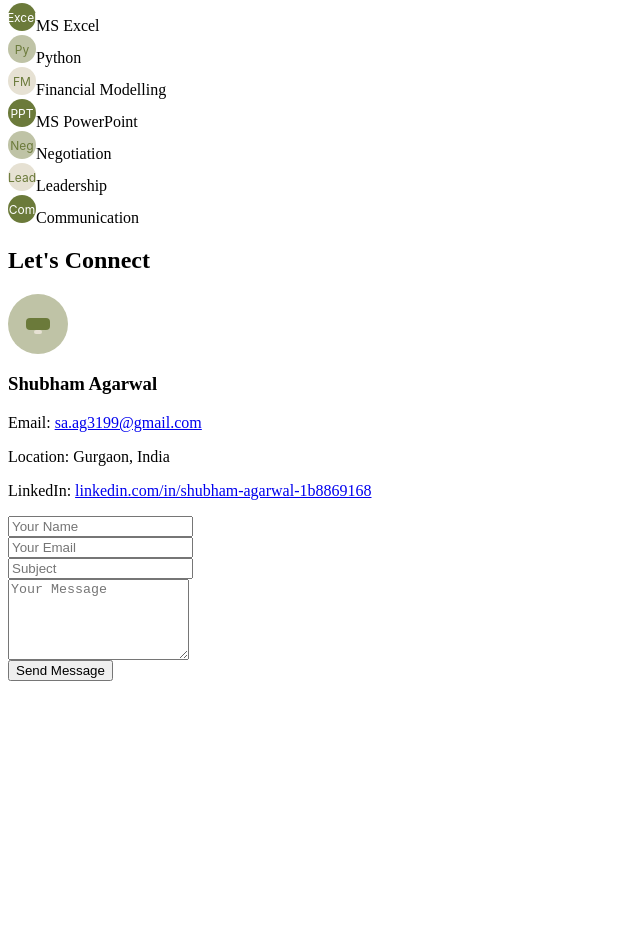
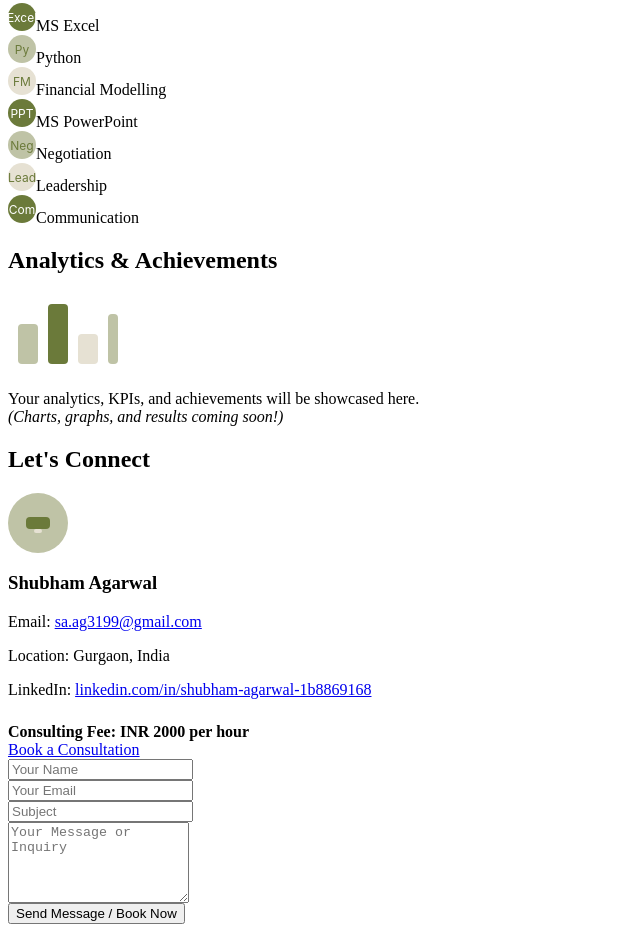
Before and after one commit to Shubham3199-web/soccos_website, a plain HTML site: page index.html in a window 1280 px wide. Shown: the part 674-1614 px from the top of the page, without its empty margins (0-640 px from the left). Before the commit the page ends 1371 px from the top, so only its background shows below. Drawn offline with Linux system fonts and the light colour scheme.

Commit message:
Add Analytics & Achievements section, Book a Consultation button, and display consulting fee

```diff
--- a/index.html
+++ b/index.html
@@ -71,6 +71,22 @@
         </div>
     </section>
 
+    <!-- Analytics & Achievements Section -->
+    <section id="analytics" class="analytics">
+        <div class="container">
+            <h2 class="section-title">Analytics & Achievements</h2>
+            <div class="analytics-placeholder">
+                <svg width="120" height="80" viewBox="0 0 120 80" fill="none">
+                    <rect x="10" y="30" width="20" height="40" rx="4" fill="#bfc3a6"/>
+                    <rect x="40" y="10" width="20" height="60" rx="4" fill="#6b7a3a"/>
+                    <rect x="70" y="40" width="20" height="30" rx="4" fill="#e6e1d3"/>
+                    <rect x="100" y="20" width="10" height="50" rx="4" fill="#bfc3a6"/>
+                </svg>
+                <p style="color:var(--gray);margin-top:1rem;">Your analytics, KPIs, and achievements will be showcased here.<br><em>(Charts, graphs, and results coming soon!)</em></p>
+            </div>
+        </div>
+    </section>
+
     <!-- Contact Section -->
     <section id="contact" class="contact">
         <div class="container">
@@ -85,8 +101,12 @@
                     <p>Email: <a href="mailto:sa.ag3199@gmail.com">sa.ag3199@gmail.com</a></p>
                     <p>Location: Gurgaon, India</p>
                     <p>LinkedIn: <a href="https://www.linkedin.com/in/shubham-agarwal-1b8869168/" target="_blank">linkedin.com/in/shubham-agarwal-1b8869168</a></p>
+                    <div class="fee-structure" style="margin-top:1.5rem;">
+                        <strong>Consulting Fee:</strong> <span style="color:var(--olive);font-weight:600;">INR 2000 per hour</span>
+                    </div>
+                    <a href="#booking-form" class="btn btn-primary" style="margin-top:1.5rem;">Book a Consultation</a>
                 </div>
-                <form class="contact-form">
+                <form class="contact-form" id="booking-form">
                     <div class="form-group">
                         <input type="text" placeholder="Your Name" required>
                     </div>
@@ -97,10 +117,25 @@
                         <input type="text" placeholder="Subject" required>
                     </div>
                     <div class="form-group">
-                        <textarea placeholder="Your Message" rows="5" required></textarea>
+                        <textarea placeholder="Your Message or Inquiry" rows="5" required></textarea>
                     </div>
-                    <button type="submit" class="btn btn-primary">Send Message</button>
+                    <button type="submit" class="btn btn-primary">Send Message / Book Now</button>
                 </form>
             </div>
         </div>
     </section>
+
+<!-- Add Book a Consultation button to hero section -->
+<script>
+    document.addEventListener('DOMContentLoaded', function() {
+        var heroBtns = document.querySelector('.hero-buttons');
+        if (heroBtns) {
+            var bookBtn = document.createElement('a');
+            bookBtn.href = '#booking-form';
+            bookBtn.className = 'btn btn-primary';
+            bookBtn.style.marginLeft = '0.5rem';
+            bookBtn.textContent = 'Book a Consultation';
+            heroBtns.appendChild(bookBtn);
+        }
+    });
+</script>
```
